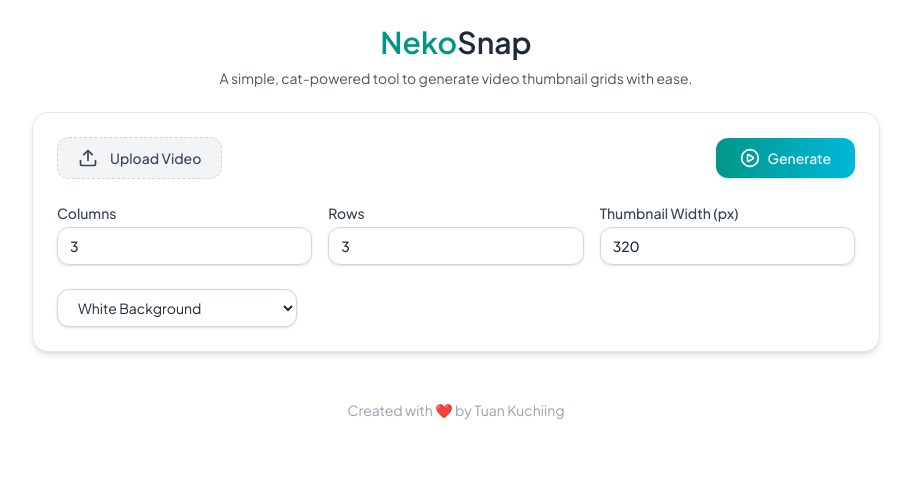
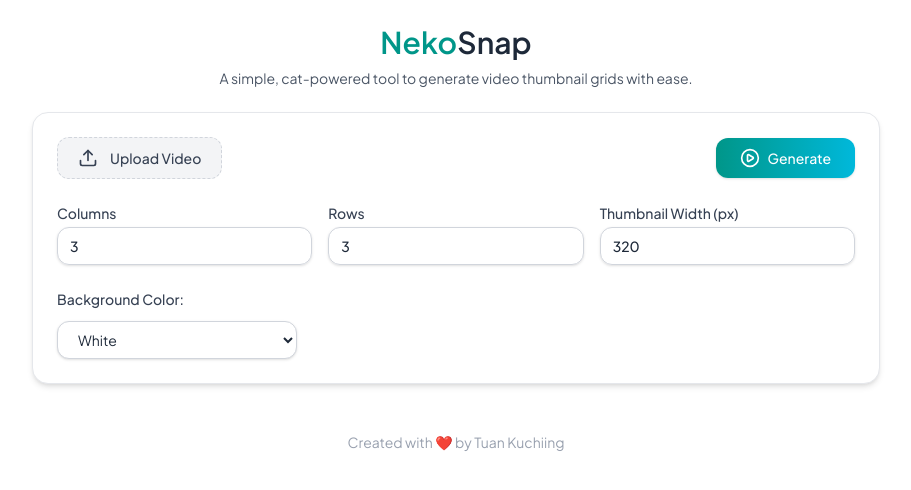
Before and after one commit to kuchingneko28/neko-snap, a React (Vite) app: page / in a window 1280 px wide. Shown: the top 490 px of the page, without its empty margins (184-1095 px from the left). Built offline with nearby package versions, Linux system fonts and the light colour scheme.

Commit message:
another edit

```diff
--- a/src/components/ControlsPanel.jsx
+++ b/src/components/ControlsPanel.jsx
@@ -3,9 +3,9 @@ import Input from "./Input";
 
 export default function ControlsPanel({ file, onFileChange, cols, setCols, rows, setRows, thumbWidth, setThumbWidth, background, setBackground, onGenerate, loading }) {
   return (
-    <div className="bg-white border border-gray-200 rounded-2xl p-6 mb-8 shadow-md">
-      <div className="flex flex-col sm:flex-row sm:items-center justify-between gap-4 mb-6">
-        <label className="flex items-center gap-3 bg-gray-100 px-5 py-2.5 rounded-xl border border-dashed border-gray-300 hover:bg-gray-200 cursor-pointer transition duration-200">
+    <div className="bg-white border border-gray-200 rounded-2xl p-6 mb-8 shadow-md space-y-6">
+      <div className="flex flex-col sm:flex-row sm:items-center justify-between gap-4">
+        <label className="flex items-center gap-3 px-5 py-2.5 bg-gray-100 hover:bg-gray-200 border border-dashed border-gray-300 rounded-xl cursor-pointer transition-all">
           <Upload className="w-5 h-5 text-gray-700" />
           <span className="text-sm font-medium text-gray-700">{file ? "Change Video" : "Upload Video"}</span>
           <input type="file" accept="video/mp4,video/webm,video/ogg,video/x-matroska" onChange={onFileChange} className="hidden" />
@@ -14,7 +14,7 @@ export default function ControlsPanel({ file, onFileChange, cols, setCols, rows,
         <button
           onClick={onGenerate}
           disabled={loading}
-          className={`flex items-center gap-2 px-6 py-2.5 rounded-xl text-sm font-medium transition duration-200 shadow-sm ${
+          className={`flex items-center justify-center gap-2 px-6 py-2.5 rounded-xl text-sm font-medium transition duration-200 shadow-sm ${
             loading ? "bg-gray-300 text-gray-500 cursor-not-allowed" : "bg-gradient-to-r from-teal-600 to-cyan-500 text-white hover:from-teal-500 hover:to-cyan-400"
           }`}
         >
@@ -26,13 +26,16 @@ export default function ControlsPanel({ file, onFileChange, cols, setCols, rows,
       <div className="grid grid-cols-1 sm:grid-cols-3 gap-4">
         <Input label="Columns" value={cols} setValue={setCols} min={1} max={10} />
         <Input label="Rows" value={rows} setValue={setRows} min={1} max={10} />
-        <Input label="Thumbnail Width (px)" value={thumbWidth} setValue={setThumbWidth} min={100} />
+        <Input label="Thumbnail Width (px)" value={thumbWidth} setValue={setThumbWidth} min={100} max={3000} />
       </div>
 
-      <select value={background} onChange={(e) => setBackground(e.target.value)} className="mt-6 block w-full sm:w-60 px-4 py-2 rounded-xl border border-gray-300 text-sm bg-white shadow-sm focus:outline-none focus:ring-2 focus:ring-teal-500">
-        <option value="white">White Background</option>
-        <option value="black">Black Background</option>
-      </select>
+      <div className="flex flex-col gap-3">
+        <label className="text-sm font-medium text-gray-700">Background Color:</label>
+        <select value={background} onChange={(e) => setBackground(e.target.value)} className="w-full sm:w-60 px-4 py-2 rounded-xl border border-gray-300 text-sm bg-white shadow-sm focus:outline-none focus:ring-2 focus:ring-teal-500">
+          <option value="white">White</option>
+          <option value="black">Black</option>
+        </select>
+      </div>
     </div>
   );
 }
```
